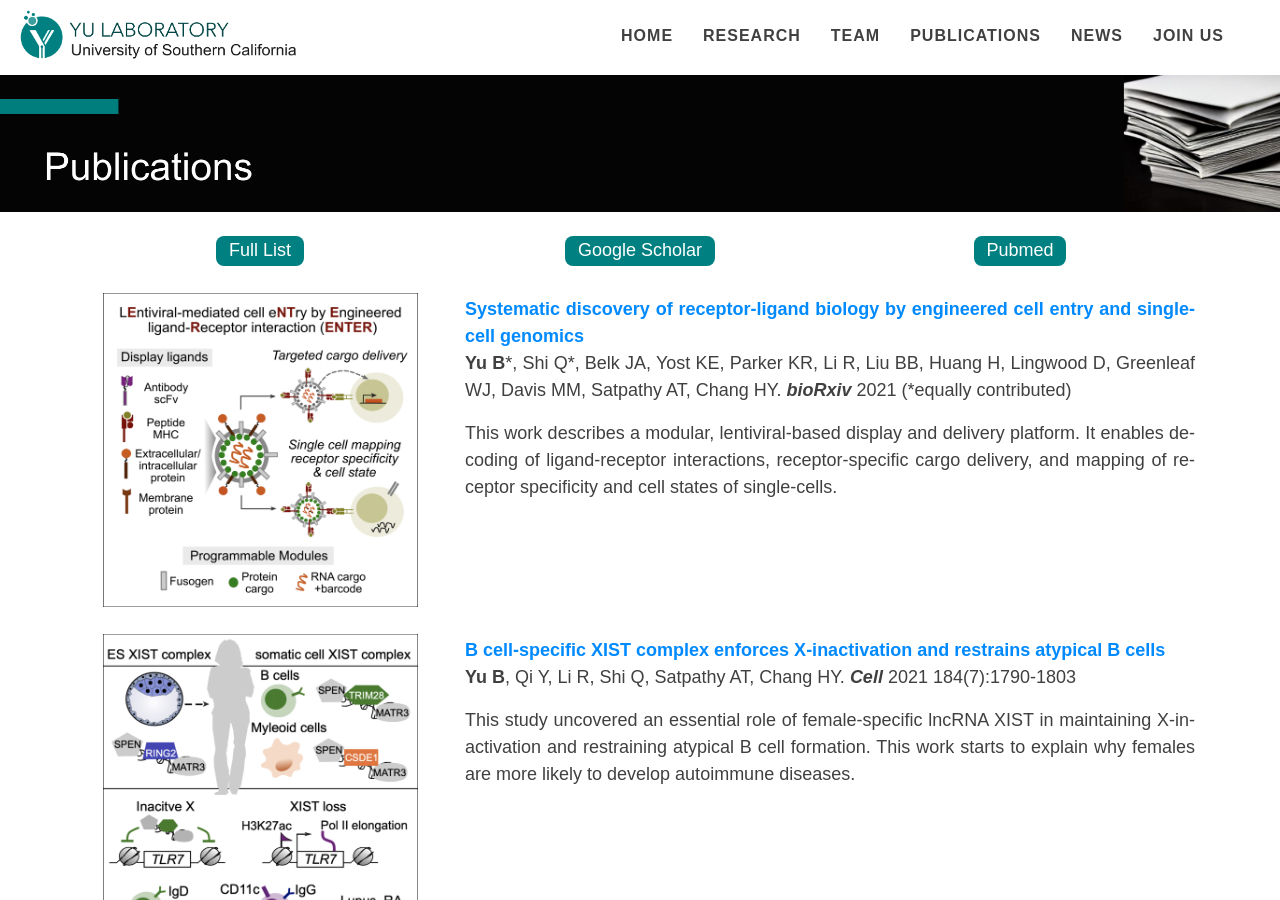
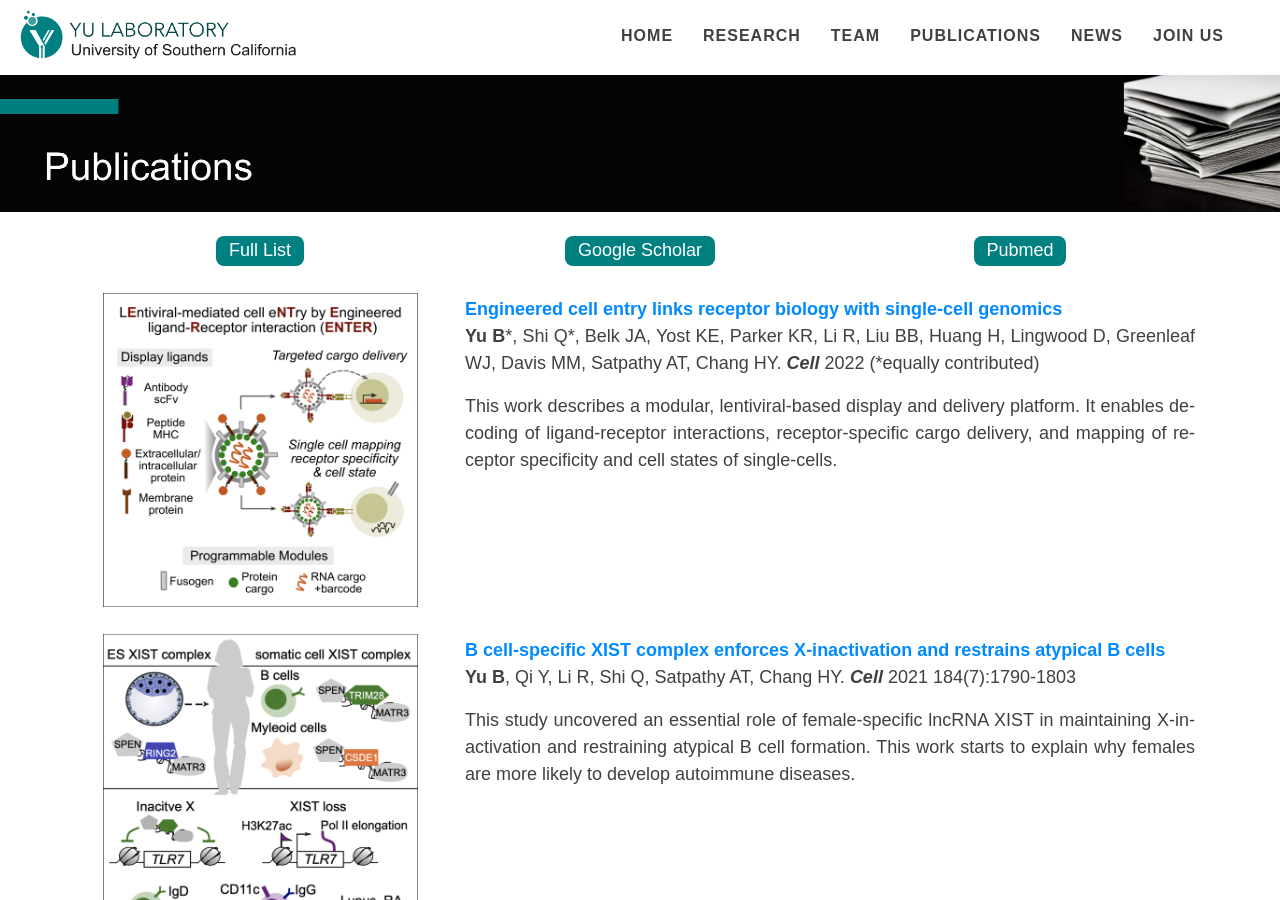
Before and after one commit to bingfeiyu-lab/bingfeiyu-lab.github.io, a Jekyll site: the page built from publications.html, in a window 1280 px wide and 900 px high. Built offline with Jekyll 4.4.1, drawn with Linux system fonts in a browser that asks for light colours; nearby versions of some CDN libraries; some of the changed text lies outside the part shown.

Commit message:
Publication

```diff
--- a/publications.html
+++ b/publications.html
@@ -40,14 +40,13 @@ header_img: "../img/publications.png"
     </div>
     <div class="col-sm-8">
       <p>
-	<a href="https://www.sciencedirect.com/science/article/pii/S009286742201460X" target="_black">
-	  <b>Systematic discovery of receptor-ligand biology by engineered
-	    cell entry and single-cell genomics</b>
+	<a href="https://www.sciencedirect.com/science/article/pii/S009286742201460X" target="_blank">
+	  <b>Engineered cell entry links receptor biology with single-cell genomics</b>
 	</a>
       </p>
       <b>Yu B</b>*, Shi Q*, Belk JA, Yost KE, Parker KR, Li R, Liu BB, Huang H,
       Lingwood D, Greenleaf WJ, Davis MM, Satpathy AT, Chang HY.
-      <b><i>bioRxiv</i></b> 2021 (*equally contributed)
+      <b><i>Cell</i></b> 2022 (*equally contributed)
       <p style="margin-top: 1rem">
 	This work describes a modular, lentiviral-based display and delivery platform.
 	It enables decoding of ligand-receptor interactions, receptor-specific cargo
@@ -134,8 +133,8 @@ header_img: "../img/publications.png"
   <hr style="border: 1.5px solid">
   <ol>
     <li style="margin-top: 1rem">
-      <p class="highlighted-text">Systematic discovery of receptor-ligand biology by engineered cell entry and singe-cell genomics</p>
-      <b>Yu B</b>*, Shi Q*, Belk JA, Yost KE, Parker KP, Huang H, Lingwood D, Davis MM, Satpathy A, Chang HY. <b><i>bioRxiv</i></b>. 2022
+      <p class="highlighted-text">Engineered cell entry links receptor biology with single-cell genomics</p>
+      <b>Yu B</b>*, Shi Q*, Belk JA, Yost KE, Parker KP, Huang H, Lingwood D, Davis MM, Satpathy A, Chang HY. <b><i>Cell</i></b>. 2022
       (*equally contributed)
     </li>
 
```
Also changed, not shown: 1 other file.
